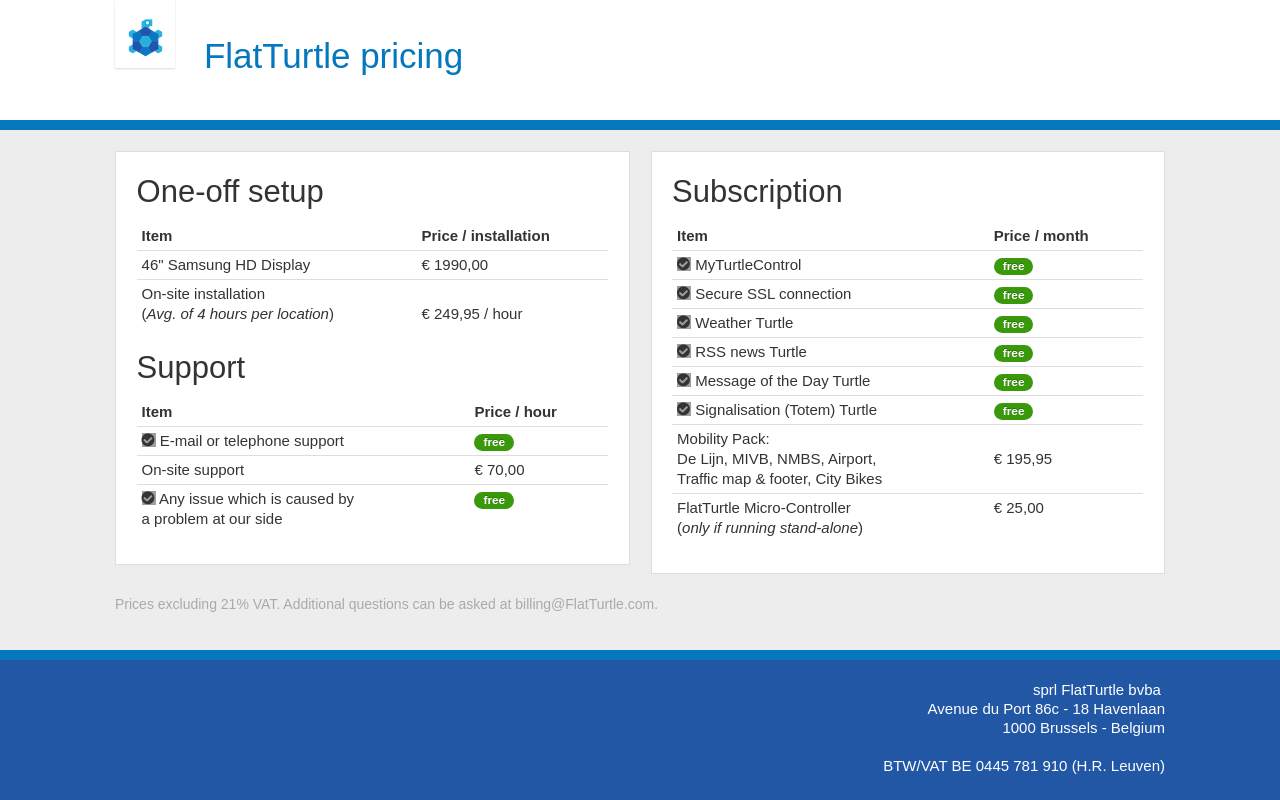
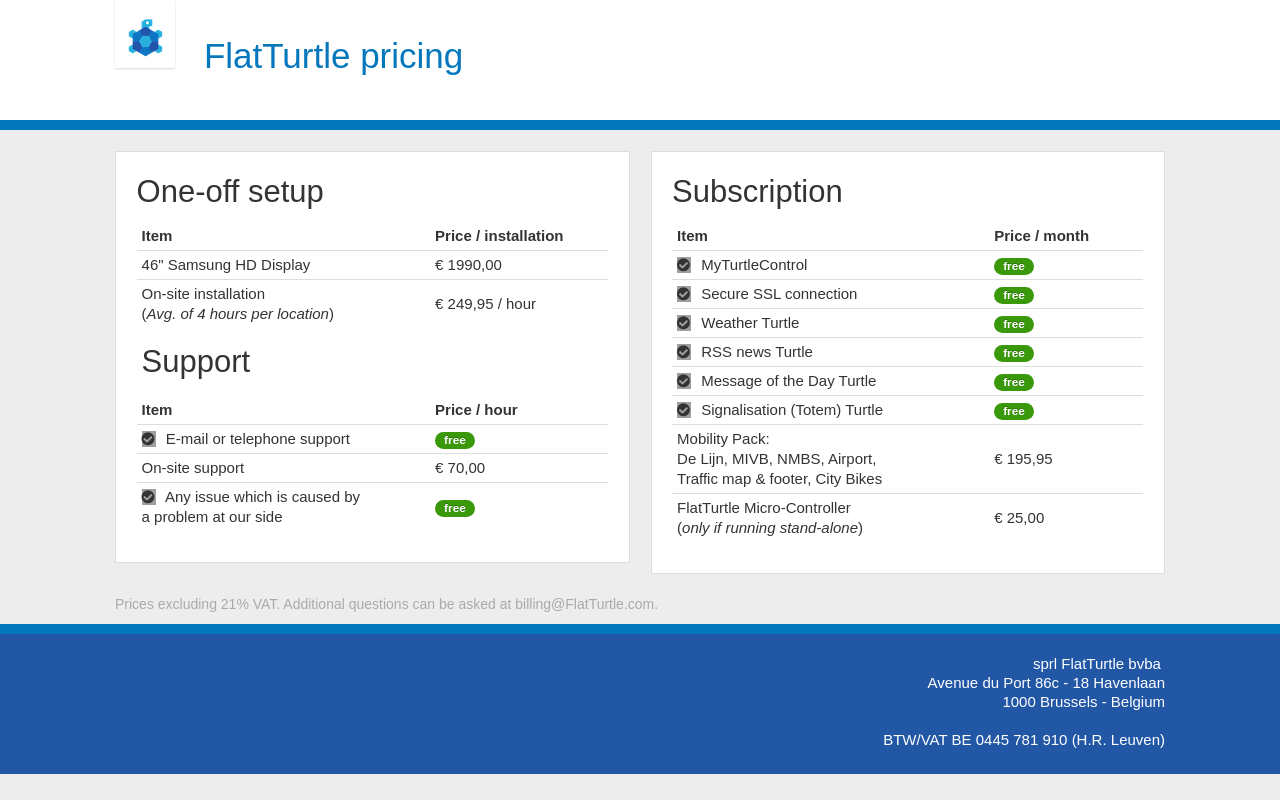
Before and after one commit to FlatTurtle/Pricing, a PHP site: page / in a window 1280 px wide. Run offline with PHP 8.4, Linux system fonts and the light colour scheme; some web fonts are replaced; grey boxes are pictures that could not be loaded.

Commit message:
Vertical align + clean bad indentation

```diff
--- a/assets/css/style.css
+++ b/assets/css/style.css
@@ -7,13 +7,20 @@ html, body{
     margin: 0px;
 }
 
+.noborder{
+    border: 0px none !important;
+}
+
+.table td{
+    vertical-align: middle;
+}
+
 #page-wrapper {
     position: relative;
     width: 100%;
     min-height: 100%;
     height: auto !important;
     height: 100%;
-    margin-bottom: -150px;
 }
 
 .wrapper {
@@ -101,6 +108,7 @@ footer{
     text-align: right;
     padding: 20px 0px;
     height: 100px;
+    margin-top: -150px;
 }
 
 footer .logo {
@@ -117,3 +125,9 @@ footer .logo {
 .note{
     color: #aaa;
 }
+
+[class*=" icon-"] {
+    line-height: 18px;
+    margin-right: 6px;
+    height: 16px;
+}
--- a/index.html
+++ b/index.html
@@ -26,6 +26,7 @@
             <div class="well">
                 <div>
                     <h2 class="heading">One-off setup</h2>
+
                     <table class="table table-condensed">
                         <thead>
                             <tr>
@@ -33,46 +34,53 @@
                                 <th>Price / installation</th>
                             </tr>
                         </thead>
+
                         <tbody>
                             <tr>
                                 <td>46" Samsung HD Display</td>
-                                <td>€ 1990,00</td>
+
+                                <td>&euro; 1990,00</td>
+                            </tr>
+
+                            <tr>
+                                <td>On-site installation<br>
+                                (<em>Avg. of 4 hours per location</em>)</td>
+
+                                <td>&euro; 249,95 / hour</td>
                             </tr>
                             <tr>
-                                <td>On-site installation
-                                    <br>(<i>Avg. of 4 hours per location</i>)
+                                <td colspan="2" class="noborder">
+                                    <h2 class="heading">Support</h2>
                                 </td>
-                                <td>
-                                    <br>€ 249,95 / hour</td>
                             </tr>
                         </tbody>
-                        </table>
-
-                        <h2 class="heading">Support</h2>
-                        <table class="table table-condensed">
                         <thead>
                             <tr>
-                                    <th>Item</th>
-                                    <th>Price / hour</th>
+                                <th class="noborder">Item</th>
+                                <th class="noborder">Price / hour</th>
                             </tr>
                         </thead>
+
                         <tbody>
                             <tr>
-                                    <td><em class="icon icon-ok-sign"></em> E-mail or telephone support</td>
-                                    <td>
-                                      <span class="badge">free</span>
-                                  </td>
+                                <td><em class="icon icon-ok-sign"></em> E-mail or
+                                telephone support</td>
+
+                                <td><span class="badge">free</span></td>
                             </tr>
+
                             <tr>
                                 <td>On-site support</td>
-                                <td>€ 70,00</td>
+
+                                <td>&euro; 70,00</td>
                             </tr>
+
                             <tr>
-                                <td><em class="icon icon-ok-sign"></em> Any issue which is caused by
-                                    <br>a problem at our side</td>
-                                    <td>
-                                        <span class="badge">free</span>
-                                    </td>
+                                <td><em class="icon icon-ok-sign"></em> Any issue which
+                                is caused by<br>
+                                a problem at our side</td>
+
+                                <td><span class="badge">free</span></td>
                             </tr>
                         </tbody>
                     </table>
@@ -94,62 +102,60 @@
 
                         <tbody>
                             <tr>
-                                    <td><em class=
-                                        "icon icon-ok-sign"></em> MyTurtleControl</td>
-                                        <td><span class=
-                                            "badge">free</span></td>
-                                        </tr>
-
-                                        <tr>
-                                            <td><em class=
-                                                "icon icon-ok-sign"></em> Secure SSL
-                                                connection</td>
-
-                                                <td><span class=
-                                                    "badge">free</span></td>
-                                                </tr>
-
-                                                <tr>
                                 <td><em class="icon icon-ok-sign"></em>
-                                                        Weather Turtle</td>
-
-                                                        <td><span class=
-                                                            "badge">free</span></td>
-                                                        </tr>
-
-                                                        <tr>
-                                                            <td><em class="icon icon-ok-sign"></em> RSS
-                                                                news Turtle</td>
+                                MyTurtleControl</td>
 
                                 <td><span class="badge">free</span></td>
                             </tr>
 
                             <tr>
-                                                                <td><em class="icon icon-ok-sign"></em>
-                                                                    Message of the Day Turtle</td>
+                                <td><em class="icon icon-ok-sign"></em> Secure SSL
+                                connection</td>
 
-                                                                    <td><span class=
-                                                                        "badge">free</span></td>
+                                <td><span class="badge">free</span></td>
                             </tr>
+
                             <tr>
-                                                                                <td><em class="icon icon-ok-sign"></em> Signalisation (Totem) Turtle</td>
+                                <td><em class="icon icon-ok-sign"></em> Weather
+                                Turtle</td>
 
-                                                                                <td><span class=
-                                                                        "badge">free</span></td>
+                                <td><span class="badge">free</span></td>
                             </tr>
+
+                            <tr>
+                                <td><em class="icon icon-ok-sign"></em> RSS news
+                                Turtle</td>
+
+                                <td><span class="badge">free</span></td>
+                            </tr>
+
+                            <tr>
+                                <td><em class="icon icon-ok-sign"></em> Message of the
+                                Day Turtle</td>
+
+                                <td><span class="badge">free</span></td>
+                            </tr>
+
+                            <tr>
+                                <td><em class="icon icon-ok-sign"></em> Signalisation
+                                (Totem) Turtle</td>
+
+                                <td><span class="badge">free</span></td>
+                            </tr>
+
                             <tr>
                                 <td>Mobility Pack:<br>
                                 De Lijn, MIVB, NMBS, Airport,<br>
                                 Traffic map &amp; footer, City Bikes</td>
 
-                                                                            <td><br>
-                                                                                € 195,95 <span class="badge"></span></td>
+                                <td>&euro; 195,95</td>
                             </tr>
+
                             <tr>
                                 <td>FlatTurtle Micro-Controller<br>
                                 (<em>only if running stand-alone</em>)</td>
 
-                                                                                    <td>€ 25,00</td>
+                                <td>&euro; 25,00</td>
                             </tr>
                         </tbody>
                     </table>
@@ -160,9 +166,10 @@
                 <p>Prices excluding 21% VAT. Additional questions can be asked at
                 billing@FlatTurtle.com.</p>
             </div>
+
             <div class="push"></div>
         </div>
-                                                            </div>
+
         <footer>
             <div class="wrapper">
                 <div>
```
Lines whose indentation alone changed are shown as unchanged.
